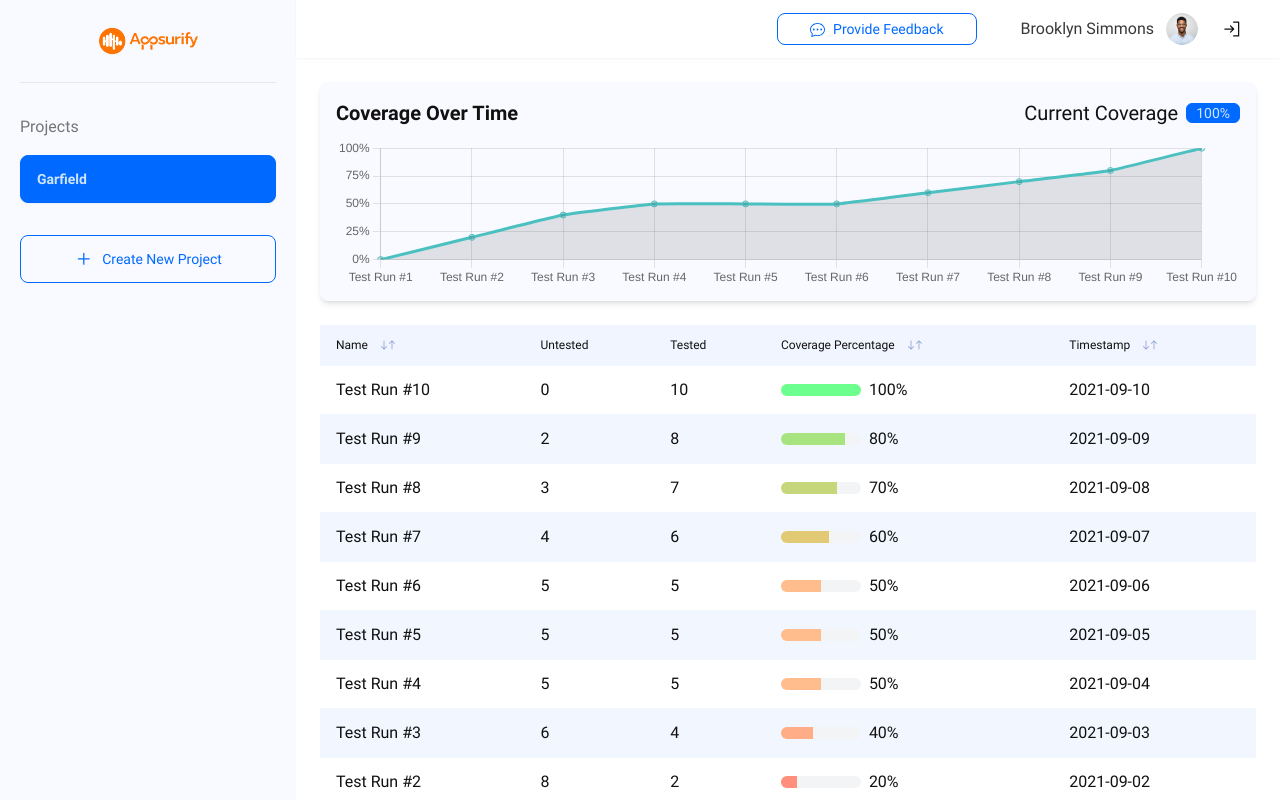
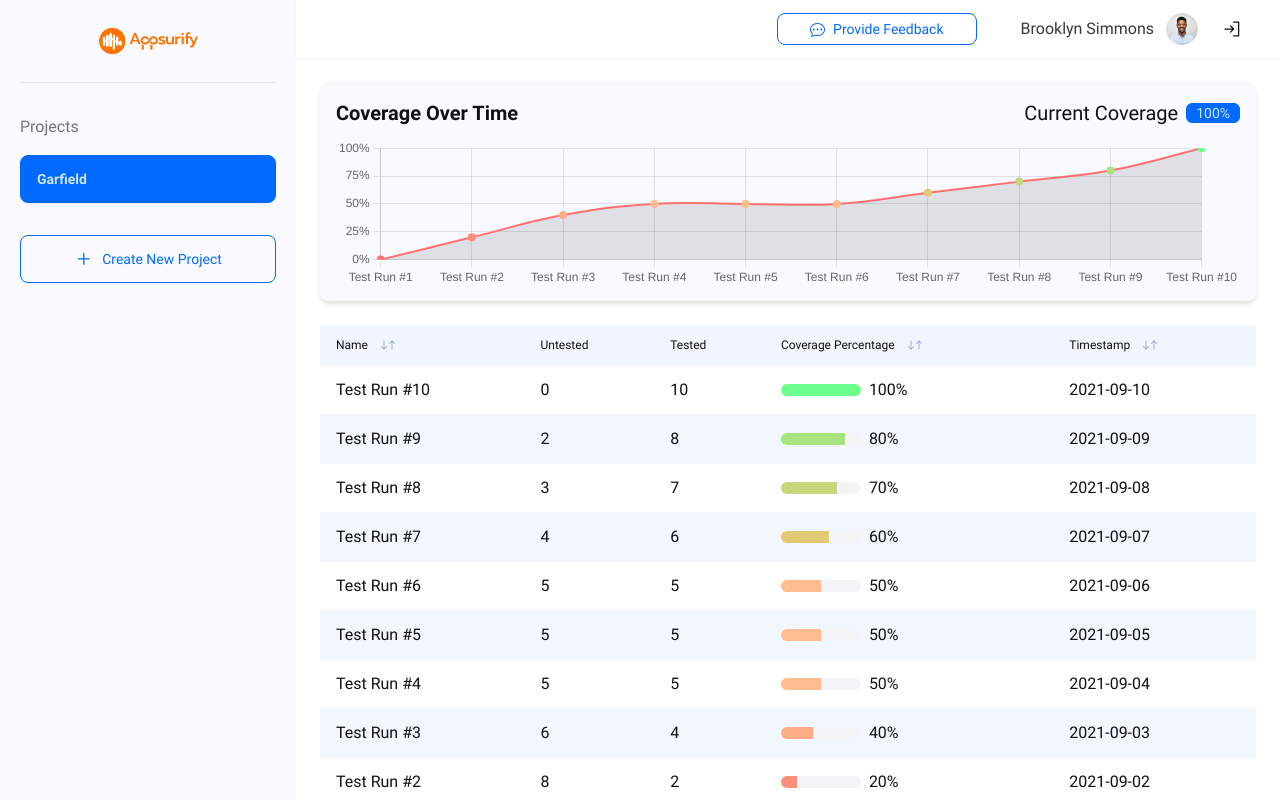
Before and after one commit to RohmadEW/appsurify, a React (Vite) app: page /coverage-over-time in a window 1280 px wide. Built offline with nearby package versions, Linux system fonts and the light colour scheme.

Commit message:
point color

```diff
--- a/src/components/coverage_over_time/Chart.tsx
+++ b/src/components/coverage_over_time/Chart.tsx
@@ -1,17 +1,39 @@
 import "chart.js/auto";
+import Chart from "chart.js/auto";
+import { useEffect, useRef } from "react";
 import { Line } from "react-chartjs-2";
+import { generateColorTesting } from "../../types/color";
 import { dataCoverageOverTime } from "../../types/coverage_over_time";
 
 export default function CoverageOverTimeChart() {
+  const chartRef = useRef<Chart<"line">>(null);
+
+  useEffect(() => {
+    const chart = chartRef.current;
+    if (chart) {
+      const ctx = chart.ctx;
+      const gradient = ctx.createLinearGradient(0, 0, 0, chart.height);
+      gradient.addColorStop(0, generateColorTesting(100)); // Warna atas (misalnya hijau)
+      gradient.addColorStop(1, generateColorTesting(0)); // Warna bawah (misalnya merah)
+      chart.update();
+    }
+  }, []);
+
   const data = {
     labels: dataCoverageOverTime.map((data) => data.name),
     datasets: [
       {
-        label: "My First Dataset",
+        label: "Tested",
         data: dataCoverageOverTime.map((data) => data.coveragePercentage),
         fill: true,
-        borderColor: "rgb(75, 192, 192)",
-        tension: 0.1,
+        borderColor: dataCoverageOverTime.map((data) =>
+          generateColorTesting(data.coveragePercentage)
+        ),
+        borderWidth: 2,
+        tension: 0.4,
+        pointBackgroundColor: dataCoverageOverTime.map((data) =>
+          generateColorTesting(data.coveragePercentage)
+        ),
       },
     ],
   };
@@ -25,6 +47,7 @@ export default function CoverageOverTimeChart() {
       </div>
       <div className="w-full h-[150px] mt-[10px]">
         <Line
+          ref={chartRef}
           data={data}
           options={{
             responsive: true,
--- a/src/components/individual_testing/Drawer.tsx
+++ b/src/components/individual_testing/Drawer.tsx
@@ -15,7 +15,7 @@ export default function IndividualTestingDrawer({
   testing,
 }: IndividualTestingDrawerProps) {
   return (
-    <div className="w-[469px] min-h-[calc(100vh-58px)] bg-white p-[24px]">
+    <div className="w-[469px] min-h-[calc(100vh-58px)] bg-white p-[24px] border-t">
       <div className="flex justify-between items-center">
         <div className="font-bold text-[20px]">Pages “{testing?.page}”</div>
         <button
```
